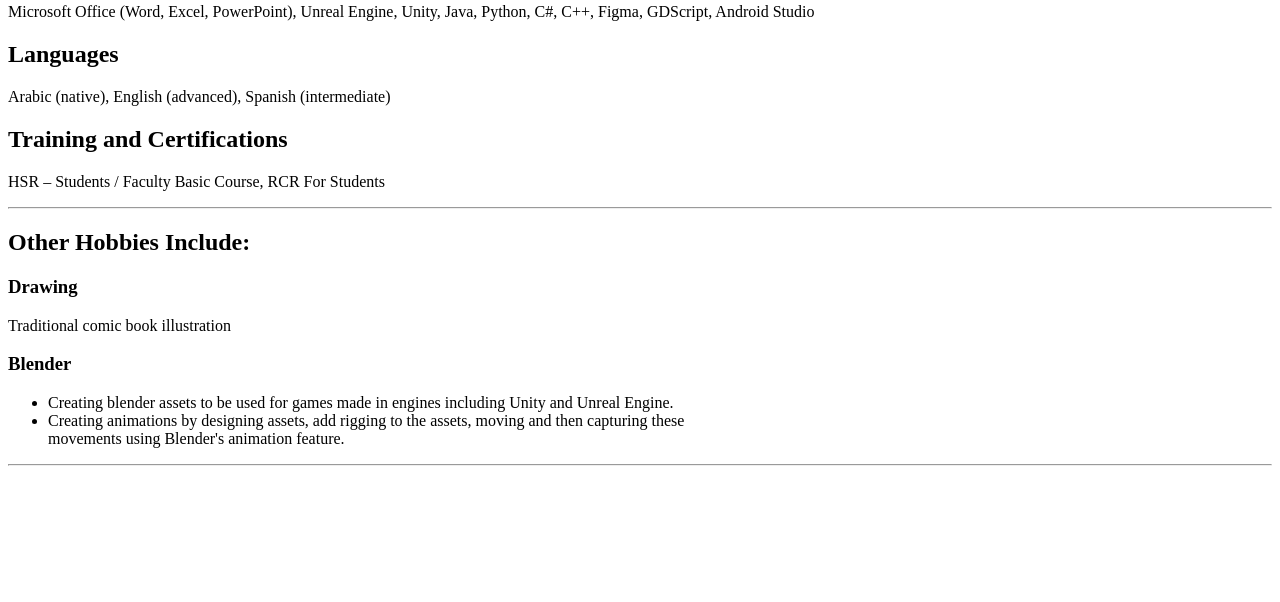
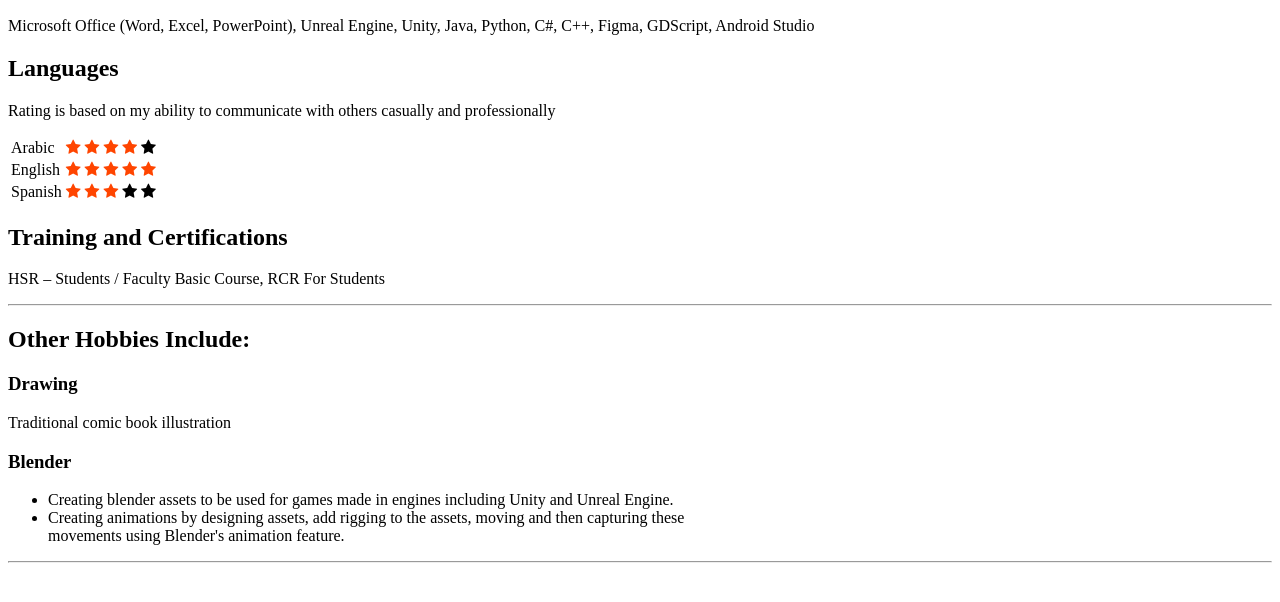
Before and after one commit to Sawaqedf/html-resume, a plain HTML site: page public/skills.html in a window 1280 px wide. Shown: the part 110-712 px from the top of the page. Drawn offline with Linux system fonts and the light colour scheme.

Commit message:
Updated Skills Page by adding stars

```diff
--- a/public/skills.html
+++ b/public/skills.html
@@ -1,10 +1,56 @@
+<!DOCTYPE html>
+<html>
+<head>
+<!-- Font Awesome Icon Library -->
+<link rel="stylesheet" href="https://cdnjs.cloudflare.com/ajax/libs/font-awesome/4.7.0/css/font-awesome.min.css">
+<style>
+.checked {
+  color: orangered;
+}
+</style>
+</head>
+<body>
     <h1>My Skills</h1>
 
     <h2>Computer</h2>
     <p>Microsoft Office (Word, Excel, PowerPoint), Unreal Engine, Unity, Java, Python, C#, C++, Figma, GDScript, Android Studio</p>
 
     <h2>Languages</h2>
-<p>Arabic (native), English (advanced), Spanish (intermediate)</p>
+    <p>Rating is based on my ability to communicate with others casually and professionally</p>
+    <table>
+        <tr>
+            <td>Arabic</td>
+            <td>
+                <span class="fa fa-star checked"></span>
+                <span class="fa fa-star checked"></span>
+                <span class="fa fa-star checked"></span>
+                <span class="fa fa-star checked"></span>
+                <span class="fa fa-star"></span>
+            </td>
+        </tr>
+
+        <tr>
+            <td>English</td>
+            <td>
+                <span class="fa fa-star checked"></span>
+                <span class="fa fa-star checked"></span>
+                <span class="fa fa-star checked"></span>
+                <span class="fa fa-star checked"></span>
+                <span class="fa fa-star checked"></span>
+            </td>
+        </tr>
+
+        <tr>
+            <td>Spanish</td>
+            <td>
+                <span class="fa fa-star checked"></span>
+                <span class="fa fa-star checked"></span>
+                <span class="fa fa-star checked"></span>
+                <span class="fa fa-star"></span>
+                <span class="fa fa-star"></span>
+            </td>
+        </tr>
+    </table>
 
     <h2>Training and Certifications</h2>
     <p>HSR – Students / Faculty Basic Course, RCR For Students</p>
@@ -30,3 +76,6 @@
     </ul>
 
     <hr />
+
+</body>
+</html
```
Lines whose indentation alone changed are shown as unchanged.
